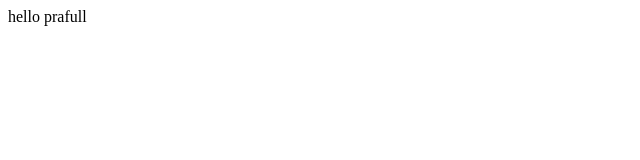
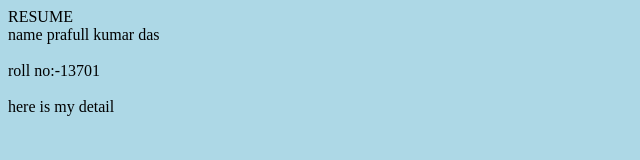
Before and after one commit to prafull9905/pr, a plain HTML site: page index.html in a window 1280 px wide. Shown: the whole page, without its empty margins (0-640 px from the left). Drawn offline with Linux system fonts and the light colour scheme.

Commit message:
Add files via upload

```diff
--- a/index.html
+++ b/index.html
@@ -4,7 +4,10 @@
   <title>prafull.html</title>
   <meta charset="utf-8">
 </head>
-<body>
-  hello prafull
+<body style="background-color:lightblue">
+  RESUME
+<br>name prafull kumar das</br>
+<br>roll no:-13701</br>
+<br>here is my detail</br>
 </body>
 </html>
```
